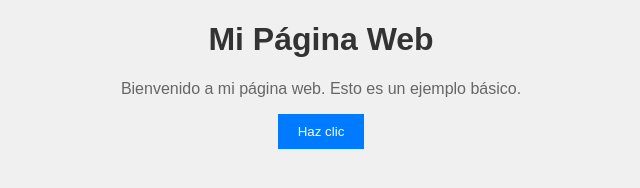
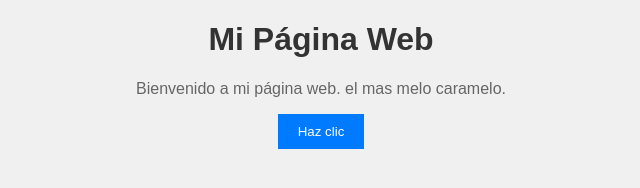
Before and after one commit to anders2D/ITP_mclguerrero_TASK_1, a plain HTML site: page index.html in a window 1280 px wide. Shown: the full height of the page, 319-959 px from the left. Drawn offline with Linux system fonts and the light colour scheme.

Commit message:
Subiendo cambios

```diff
--- a/index.html
+++ b/index.html
@@ -8,7 +8,7 @@
 </head>
 <body>
     <h1>Mi Página Web</h1>
-    <p>Bienvenido a mi página web. Esto es un ejemplo básico.</p>
+    <p>Bienvenido a mi página web. el mas melo caramelo.</p>
     <button id="miBoton">Haz clic</button>
     <script src="zzz.js"></script>
 </body>
```
